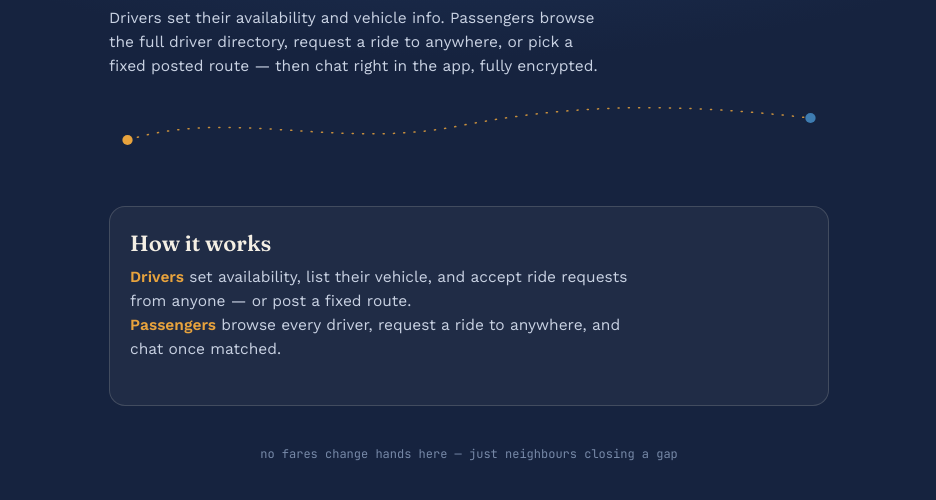
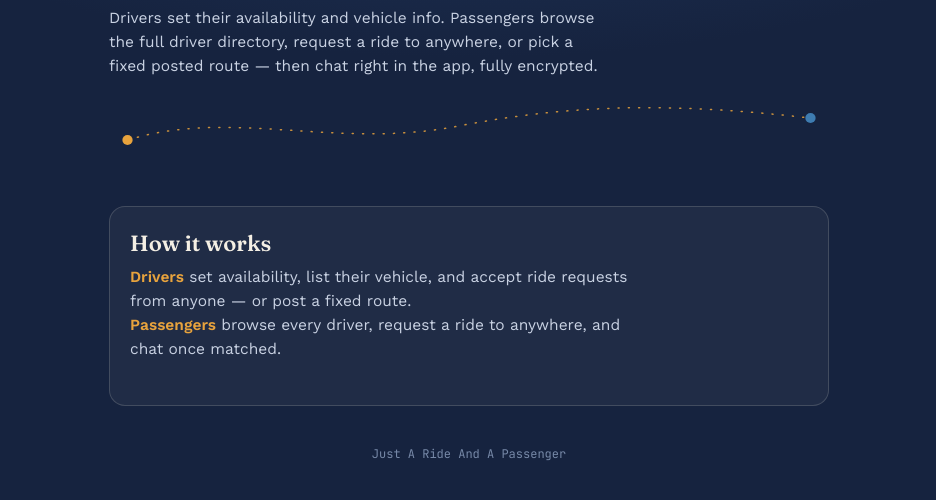
Before and after one commit to bibek17shrestha-cpu/Kata-Ho-, a website: page public/index.html in a window 1280 px wide. Shown: the part 162-662 px from the top of the page, without its empty margins (171-1107 px from the left). Drawn offline with nearby package versions, Linux system fonts and the light colour scheme; no server answers.

Commit message:
Update index.html

```diff
--- a/public/index.html
+++ b/public/index.html
@@ -33,7 +33,7 @@
     </p>
   </div>
 
-  <footer>no fares change hands here — just neighbours closing a gap</footer>
+  <footer> Just A Ride And A Passenger </footer>
 </div>
 <script src="js/common.js"></script>
 <script>
```
